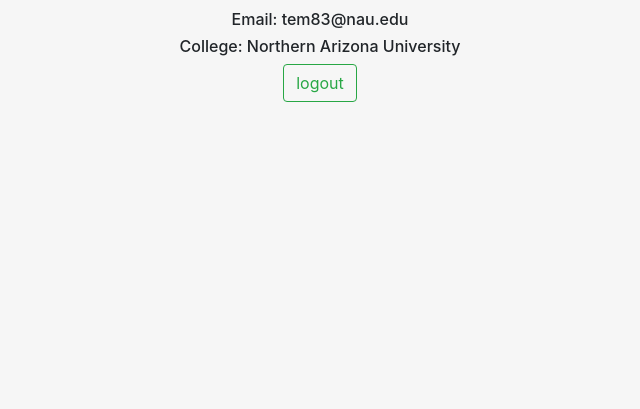
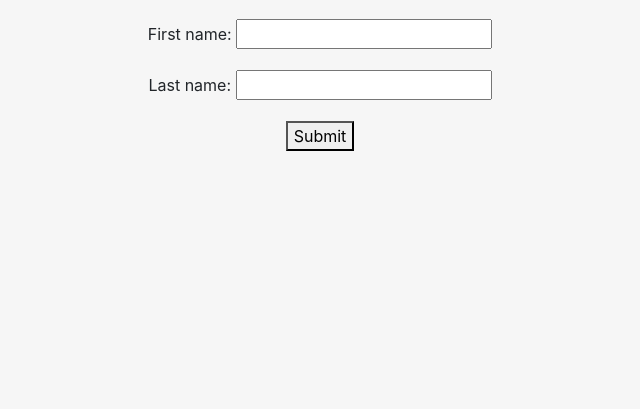
Before and after one commit to deltarod/CS386-Group-20, a Django app: page /account/edit/ in a window 1280 px wide. Shown: the part 158-567 px from the top of the page, without its empty margins (320-960 px from the left). Run offline with Django 3.2, Linux system fonts and the light colour scheme; a user stored in the database is signed in; data comes from the database, SQL or seed files in the repository; both versions use the stored data as it was after the commit; some libraries are stand-ins or nearby versions.

Commit message:
Added page to edit account settings. Added a unit test Edited forms

```diff
--- a/Code/homepage/forms.py
+++ b/Code/homepage/forms.py
@@ -1,4 +1,5 @@
 from django.contrib.auth.models import User
+from django.contrib.auth.forms import UserCreationForm, UserChangeForm
 from django import forms
 
 
@@ -8,3 +9,19 @@ class UserForm(forms.ModelForm):
     class Meta:
         model = User
         fields = ['username','email','password']
+
+
+class EditProfileForm(UserChangeForm):
+    def __init__(self, *args, **kwargs):
+        super(EditProfileForm, self).__init__(*args, **kwargs)
+        del self.fields['password']
+
+    class Meta:
+        model = User
+        fields = (
+            'email',
+            'first_name',
+            'last_name',
+            'password'
+
+)
--- a/Code/homepage/templates/Users/account.html
+++ b/Code/homepage/templates/Users/account.html
@@ -8,6 +8,14 @@
 
     <h3>{{request.user.username}}</h3>
 
+    {% if user.first_name != '' %}
+        <h6>First Name: {{ user.first_name }}</h6>
+    {% endif %}
+
+    {% if user.last_name != '' %}
+        <h6>Last Name: {{ user.last_name }}</h6>
+    {% endif %}
+
     {% if user.email !=  '' %}
         <h6>Email: {{ user.email }}</h6>
     {% endif %}
@@ -15,7 +23,12 @@
     {% if user.profile.college != None %}
         <h6>College: {{ user.profile.college.schoolName }}</h6>
     {% endif %}
-    <a href="/logout/" class="btn btn-outline-success my-2 my-sm-0">logout</a>
+
+
+    <div id="container">
+        <a href="/logout/" class="btn btn-outline-success my-2 my-sm-0">Logout</a>
+        <a href="/account/edit" class="btn btn-outline-success my-2 my-sm-0">Edit Profile</a>
+    </div>
 
 {% endif %}
 
--- /dev/null
+++ b/Code/homepage/templates/Users/edit_account.html
@@ -0,0 +1,13 @@
+{% extends "homepage/header.html" %}
+
+{% block content %}
+
+<div align="center" class ="container">
+    <form method="post">
+        {% csrf_token %}
+        {{ form.as_p }}
+        <button type="submit">Submit</button>
+    </form>
+</div>
+
+{% endblock %}
--- a/Code/homepage/urls.py
+++ b/Code/homepage/urls.py
@@ -12,7 +12,10 @@ urlpatterns = [
 
     re_path(r'^(?P<pk>\d+)\/?$', DetailView.as_view(model=Post, template_name="homepage/post.html")),
     re_path('logout/', auth_view.logout, {'template_name': 'homepage/logout.html'}, name='logout'),
-    re_path('account/', views.account, name="account"),
+    re_path('account/$', views.account, name="account"),
+
+    # edit profile
+    re_path('account/edit/$', views.edit_account, name="edit_account"),
 
     # school
     re_path('school/$',ListView.as_view(queryset=School.objects.all()
@@ -39,4 +42,6 @@ urlpatterns = [
     re_path('search/', views.search, name="search")
 
 
+
+
 ]
--- a/Code/homepage/views.py
+++ b/Code/homepage/views.py
@@ -3,8 +3,10 @@ from django.contrib.auth import authenticate, login
 from django.views.generic import View
 from .forms import UserForm
 from django.contrib.auth.models import User
+from django.contrib.auth.forms import UserChangeForm
 from django.db.models import Q
 from .models import School, Profile
+from .forms import EditProfileForm
 # Create your views here.
 
 
@@ -14,6 +16,20 @@ def index(request):
 
 def account(request):
     return render( request, 'Users/account.html')
+
+
+def edit_account(request):
+    if request.method == 'POST':
+        form = EditProfileForm(request.POST, instance=request.user)
+
+        if form.is_valid():
+            form.save()
+            return redirect('/Users/account')
+
+    else:
+        form = EditProfileForm(instance=request.user)
+        args = {'form': form}
+        return render(request, 'Users/edit_account.html', args)
 
 class UserFormView(View):
     form_class = UserForm
```
Also changed, not shown: Code/homepage/tests.py (+13 -1 lines), Code/db.sqlite3.
